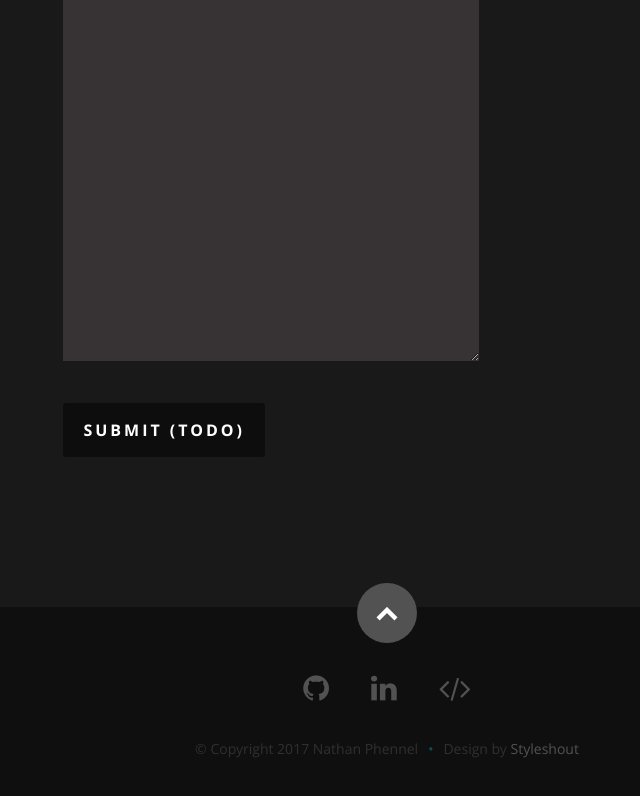
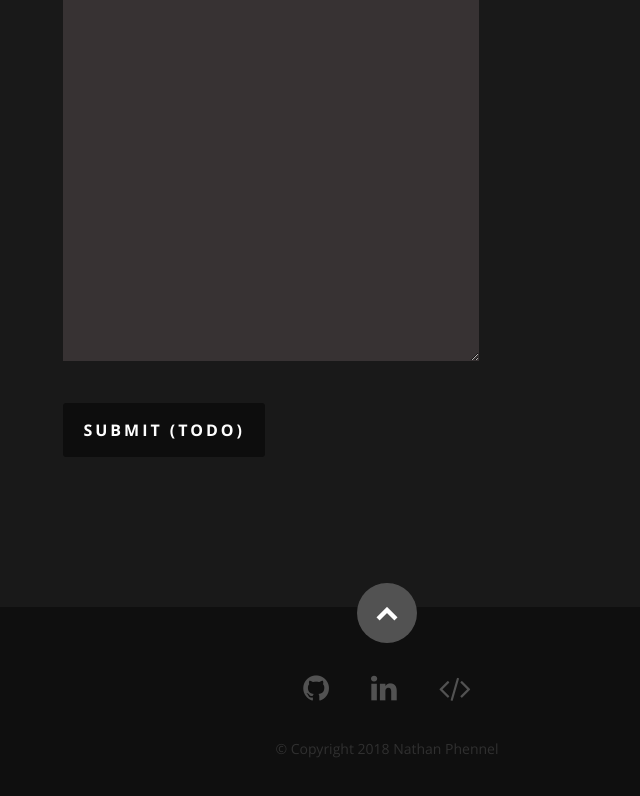
Before and after one commit to enphnt/enphnt.github.io, a React (Create React App) app: page / in a window 1280 px wide. Shown: the part 5575-6371 px from the top of the page, without its empty margins (253-893 px from the left). Built offline with nearby package versions, Linux system fonts and the light colour scheme.

Commit message:
feat: grab current year for footer

```diff
--- a/src/Components/Footer.js
+++ b/src/Components/Footer.js
@@ -2,6 +2,7 @@ import React, { Component } from 'react';
 
 class Footer extends Component {
   render() {
+    var currentYear = (new Date()).getFullYear();
 
     if(this.props.data){
       var networks= this.props.data.social.map(function(network){
@@ -19,8 +20,7 @@ class Footer extends Component {
            </ul>
 
            <ul className="copyright">
-              <li>&copy; Copyright 2017 Nathan Phennel</li>
-              <li>Design by <a title="Styleshout" href="http://www.styleshout.com/">Styleshout</a></li>
+              <li>&copy; Copyright {currentYear} Nathan Phennel</li>
            </ul>
 
         </div>
```
